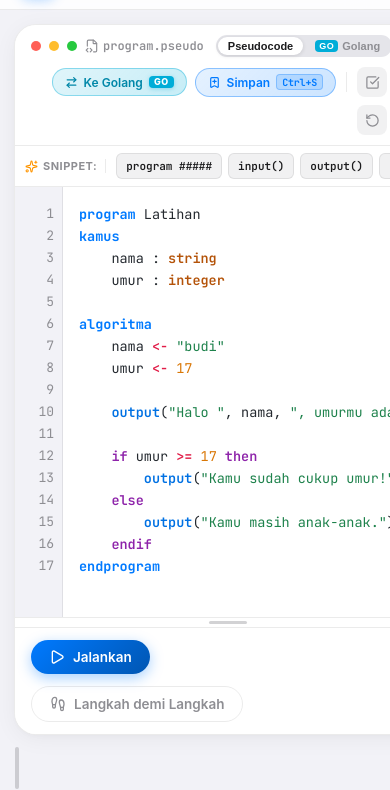
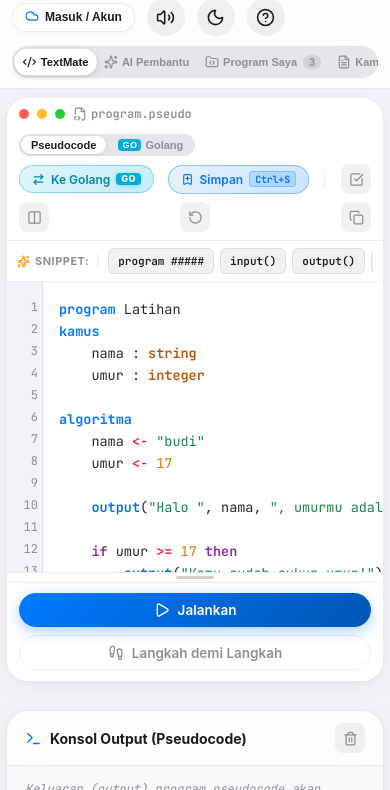
Before and after one commit to bubleblue/website-belajar-ngoding, a website: page index.html in a window 390 px wide. Shown: the part 54-844 px from the top of the page. Drawn offline with nearby package versions, Linux system fonts and the light colour scheme; no server answers.

Commit message:
style: buat editor dan terminal/watch full-width ke kiri tanpa batas 1600px dan perbaiki responsivitas tablet/mobile

```diff
--- a/css/style.css
+++ b/css/style.css
@@ -428,9 +428,10 @@ html, body {
     display: flex;
     flex: 1;
     position: relative;
-    max-width: 1600px;
-    margin: 0 auto;
     width: 100%;
+    max-width: 100%;
+    margin: 0;
+    min-width: 0;
 }
 
 /* iOS Card Base Component */
@@ -942,11 +943,13 @@ html, body {
    ========================================================================== */
 .workspace-area {
     flex: 1;
-    padding: 20px;
+    padding: 16px 20px;
     display: flex;
     flex-direction: column;
     gap: 16px;
     min-width: 0;
+    width: 100%;
+    box-sizing: border-box;
 }
 
 /* Problem Card */
@@ -1303,10 +1306,12 @@ html, body {
 .coding-grid {
     display: grid;
     grid-template-columns: var(--editor-col-width, 1.25fr) 10px 1fr;
-    gap: 12px;
+    gap: 16px;
     align-items: stretch;
     transition: grid-template-columns 0.35s cubic-bezier(0.25, 1, 0.5, 1), gap 0.3s ease;
     width: 100%;
+    min-width: 0;
+    box-sizing: border-box;
 }
 
 /* Splitter Gutter between Editor & Execution Column */
@@ -1349,10 +1354,16 @@ html, body {
 .coding-grid.layout-stacked {
     grid-template-columns: 1fr !important;
     gap: 18px;
+    width: 100%;
 }
 
 .coding-grid.layout-stacked .grid-resizer-gutter {
-    display: none;
+    display: none !important;
+}
+
+.coding-grid.layout-stacked .editor-card,
+.coding-grid.layout-stacked .execution-column {
+    width: 100% !important;
 }
 
 .coding-grid.layout-stacked .execution-column {
@@ -1379,6 +1390,9 @@ html, body {
     display: flex;
     flex-direction: column;
     background: var(--code-editor-bg);
+    width: 100%;
+    min-width: 0;
+    box-sizing: border-box;
 }
 
 .editor-header {
@@ -2202,6 +2216,9 @@ body.ios-theme-dark .badge-pkg { color: #D16DFF; }
     display: flex;
     flex-direction: column;
     gap: 16px;
+    width: 100%;
+    min-width: 0;
+    box-sizing: border-box;
 }
 
 /* Watch Card: Live Variable Inspector */
@@ -4089,7 +4106,17 @@ body.ios-theme-light .web-terminal-card .terminal-header {
    ========================================================================== */
 @media (max-width: 1024px) {
     .coding-grid {
-        grid-template-columns: 1fr;
+        grid-template-columns: 1fr !important;
+        gap: 16px;
+    }
+
+    .grid-resizer-gutter {
+        display: none !important;
+    }
+
+    .editor-card,
+    .execution-column {
+        width: 100% !important;
     }
 
     .cheatsheet-grid {
@@ -4099,106 +4126,98 @@ body.ios-theme-light .web-terminal-card .terminal-header {
 
 @media (max-width: 860px) {
     .mobile-menu-toggle {
-        display: inline-flex;
+        display: none !important;
     }
 
     .brand-info {
+        display: flex;
+    }
+
+    .ios-navbar {
+        height: auto;
+        min-height: 56px;
+        padding: 8px 12px;
+        flex-wrap: wrap;
+        gap: 8px;
+    }
+
+    /* Top segmented control remains visible & horizontally scrollable on mobile */
+    .navbar-center {
+        display: flex !important;
+        order: 3;
+        width: 100%;
+        overflow-x: auto;
+        -webkit-overflow-scrolling: touch;
+        padding: 2px 0;
+        justify-content: flex-start;
+    }
+
+    .navbar-center::-webkit-scrollbar {
         display: none;
     }
 
-    .sidebar-edge-hotspot {
+    .segmented-control {
+        width: 100%;
+        display: flex;
+        justify-content: space-between;
+        white-space: nowrap;
+    }
+
+    .segment-btn {
+        flex: 1;
+        justify-content: center;
+        padding: 6px 8px;
+        font-size: 12px;
+        gap: 4px;
+    }
+
+    .segment-btn svg {
+        width: 14px;
+        height: 14px;
+    }
+
+    .workspace-area {
+        padding: 10px 8px;
+        gap: 12px;
+        width: 100%;
+    }
+
+    .coding-grid {
+        grid-template-columns: 1fr !important;
+        gap: 12px;
+    }
+
+    .grid-resizer-gutter {
         display: none !important;
     }
 
-    .sidebar-resizer-handle {
-        display: none !important;
-    }
-
-    .sidebar-mobile-header {
-        display: flex;
-    }
-
-    .ios-sidebar,
-    .ios-sidebar.collapsed {
-        position: fixed !important;
-        top: 0 !important;
-        left: 0 !important;
-        bottom: 0 !important;
-        width: min(340px, 86vw) !important;
-        min-width: 0 !important;
-        height: 100vh !important;
-        z-index: 400 !important;
-        padding: 18px 16px !important;
-        transform: translateX(-100%) !important;
-        box-shadow: 12px 0 32px rgba(0, 0, 0, 0.25) !important;
-        opacity: 1 !important;
-        pointer-events: auto !important;
-        overflow-y: auto !important;
-        transition: transform 0.35s cubic-bezier(0.25, 1, 0.5, 1) !important;
-    }
-
-    .ios-sidebar.open,
-    .ios-sidebar.collapsed.open {
-        transform: translateX(0) !important;
-        visibility: visible !important;
-    }
-
-    .sidebar-backdrop {
-        position: fixed;
-        top: 0;
-        left: 0;
-        right: 0;
-        bottom: 0;
-        background: rgba(0, 0, 0, 0.4);
-        backdrop-filter: blur(4px);
-        -webkit-backdrop-filter: blur(4px);
-        z-index: 399;
-        display: none;
-    }
-
-    .sidebar-backdrop.active {
-        display: block;
-    }
-
-    /* When minimized: top center menu bar is hidden */
-    .navbar-center {
-        display: none !important;
-    }
-
-    /* When minimized: left menu bar is shown inside the drawer */
-    .sidebar-main-nav {
-        display: flex !important;
-    }
-
-    .sidebar-nav-divider {
-        display: block !important;
-    }
-
-    .workspace-area {
-        padding: 14px;
-    }
-
-    .problem-card-header {
-        flex-direction: column;
-    }
-
-    .problem-actions {
-        width: 100%;
-        justify-content: flex-start;
+    .editor-card,
+    .execution-column {
+        width: 100% !important;
     }
 
     .snippet-bar {
         max-width: 100%;
+        overflow-x: auto;
+        -webkit-overflow-scrolling: touch;
     }
 
     .editor-header {
+        flex-direction: column;
+        align-items: stretch;
+        gap: 8px;
+        padding: 8px 12px;
+    }
+
+    .file-tab-group {
+        justify-content: space-between;
+        width: 100%;
         flex-wrap: wrap;
-        gap: 10px;
     }
 
     .editor-header-actions {
         width: 100%;
-        justify-content: flex-end;
+        justify-content: space-between;
         flex-wrap: wrap;
     }
 
@@ -4206,14 +4225,39 @@ body.ios-theme-light .web-terminal-card .terminal-header {
         padding: 6px 10px;
     }
 
+    .code-editor-container {
+        height: 360px;
+        min-height: 200px;
+    }
+
     .editor-action-bar {
         flex-direction: column;
         align-items: stretch;
+        gap: 8px;
+        padding: 10px 12px;
     }
 
     .action-left, .action-right {
         width: 100%;
-        justify-content: space-between;
+        justify-content: stretch;
+        gap: 8px;
+    }
+
+    .action-left .ios-button,
+    .action-right .ios-button,
+    .step-controls {
+        width: 100%;
+        display: flex;
+    }
+
+    .step-controls .ios-button {
+        flex: 1;
+    }
+
+    .var-table-container {
+        overflow-x: auto;
+        -webkit-overflow-scrolling: touch;
+        width: 100%;
     }
 
     .ios-sheet-card {
@@ -4226,3 +4270,23 @@ body.ios-theme-light .web-terminal-card .terminal-header {
         max-width: calc(100vw - 24px);
     }
 }
+
+@media (max-width: 480px) {
+    .workspace-area {
+        padding: 8px 6px;
+    }
+
+    .segment-btn span {
+        font-size: 11px;
+    }
+
+    .line-numbers {
+        width: 36px;
+        padding: 14px 4px;
+        font-size: 12px;
+    }
+
+    .code-editor-container {
+        height: 300px;
+    }
+}
--- a/index.html
+++ b/index.html
@@ -12,7 +12,7 @@
     <script src="https://unpkg.com/lucide@latest"></script>
     <!-- Canvas Confetti -->
     <script src="https://cdn.jsdelivr.net/npm/canvas-confetti@1.6.0/dist/confetti.browser.min.js"></script>
-    <link rel="stylesheet" href="css/style.css?v=20261116-3">
+    <link rel="stylesheet" href="css/style.css?v=20261116-4">
 </head>
 <body class="ios-theme-light">
     <!-- Dynamic Island / Toast Notification -->
```
